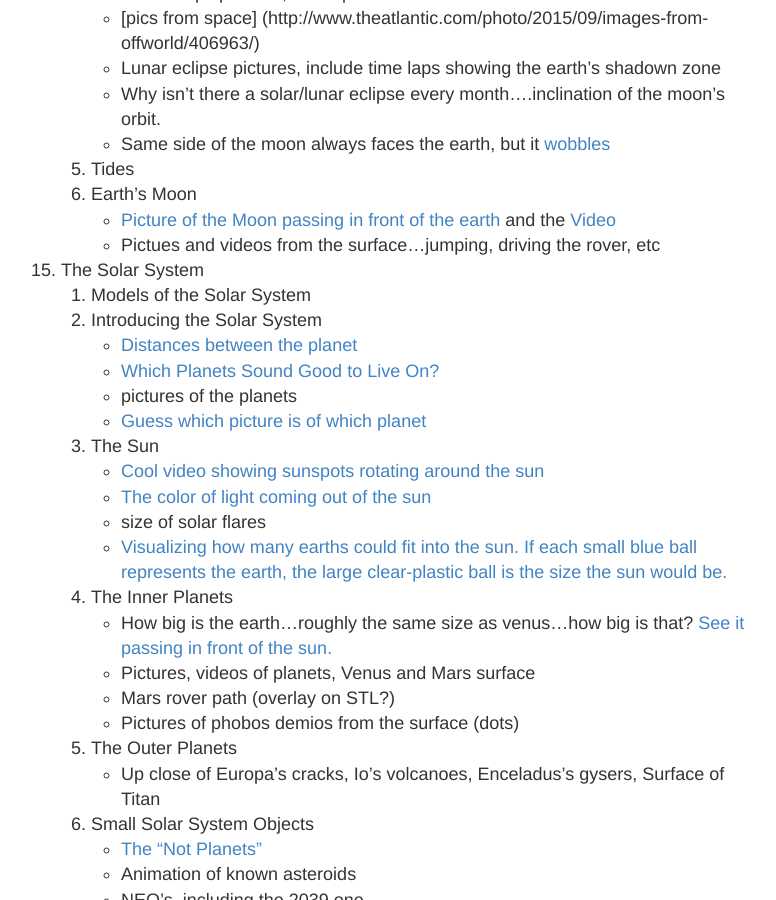
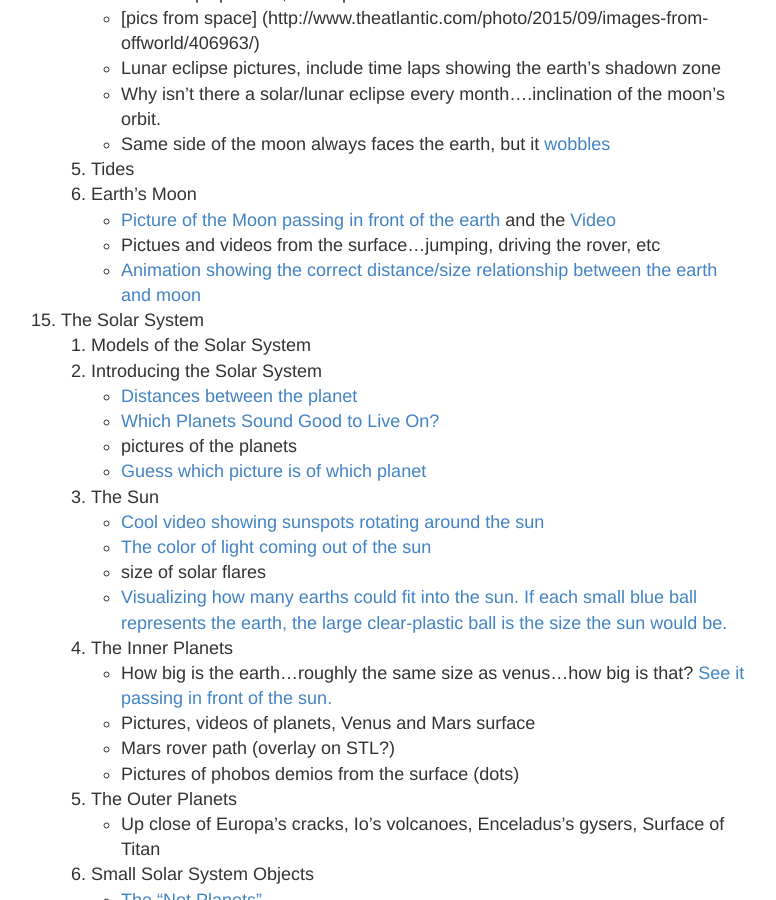
Before and after one commit to ctkstl/earth_science, a Jekyll site: the page built from resources.md, in a window 1280 px wide and 900 px high, scrolled down 7034 px. Shown: the whole window, without its empty margins (249-1025 px from the left). Built offline with Jekyll 4.4.1, drawn with Linux system fonts in a browser that asks for light colours; Markdown is read by kramdown in place of the engine named in the settings.

Commit message:
Earth-moon relationship animation

```diff
--- a/resources.md
+++ b/resources.md
@@ -222,6 +222,7 @@ permalink: /resources/
     6.  Earth’s Moon
         *   [Picture of the Moon passing in front of the earth](http://apod.nasa.gov/apod/ap150807.html) and the [Video](https://www.youtube.com/watch?v=DMdhQsHbWTs)
         *   Pictues and videos from the surface...jumping, driving the rover, etc
+        *   [Animation showing the correct distance/size relationship between the earth and moon](https://i.imgur.com/gk9nSeI.gifv)
 15. The Solar System
     1.  Models of the Solar System
     2.  Introducing the Solar System
```
